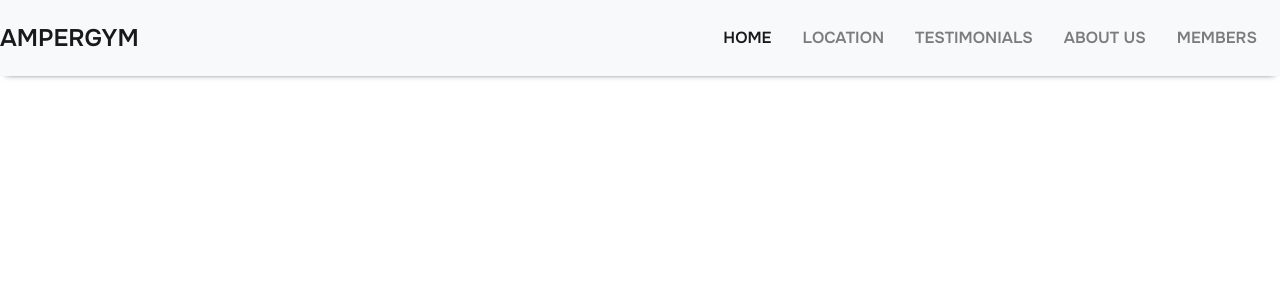
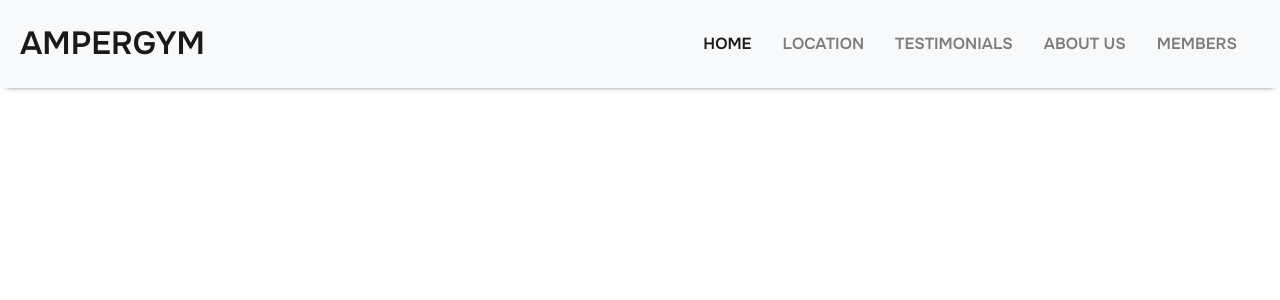
Before and after one commit to AEmin96/AmperGym, a Django app: page / in a window 1280 px wide. Shown: the top 300 px of the page. Run offline with Django 3.2, Linux system fonts and the light colour scheme; some libraries are stand-ins or nearby versions.

Commit message:
Added padding left to navbar items

```diff
--- a/static/css/styles.css
+++ b/static/css/styles.css
@@ -16,11 +16,11 @@ body {
 
 .navbar {
     background-color: #3498db;
-    padding: 15px 0;
+    padding: 15px 20px;
 }
 
 .navbar-brand {
-    font-size: 1.5rem;
+    font-size: 2rem;
     color: #fff;
 }
 
```
